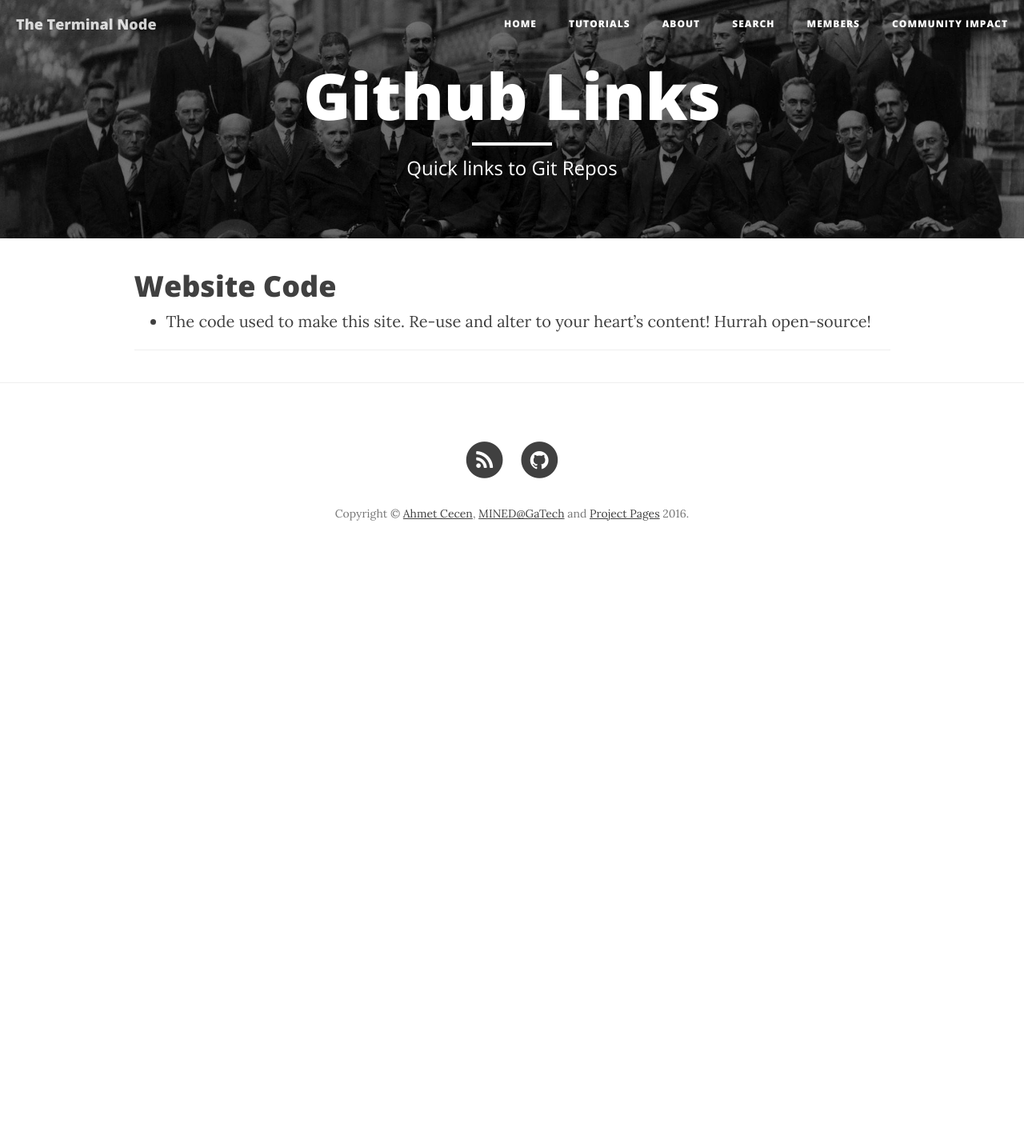
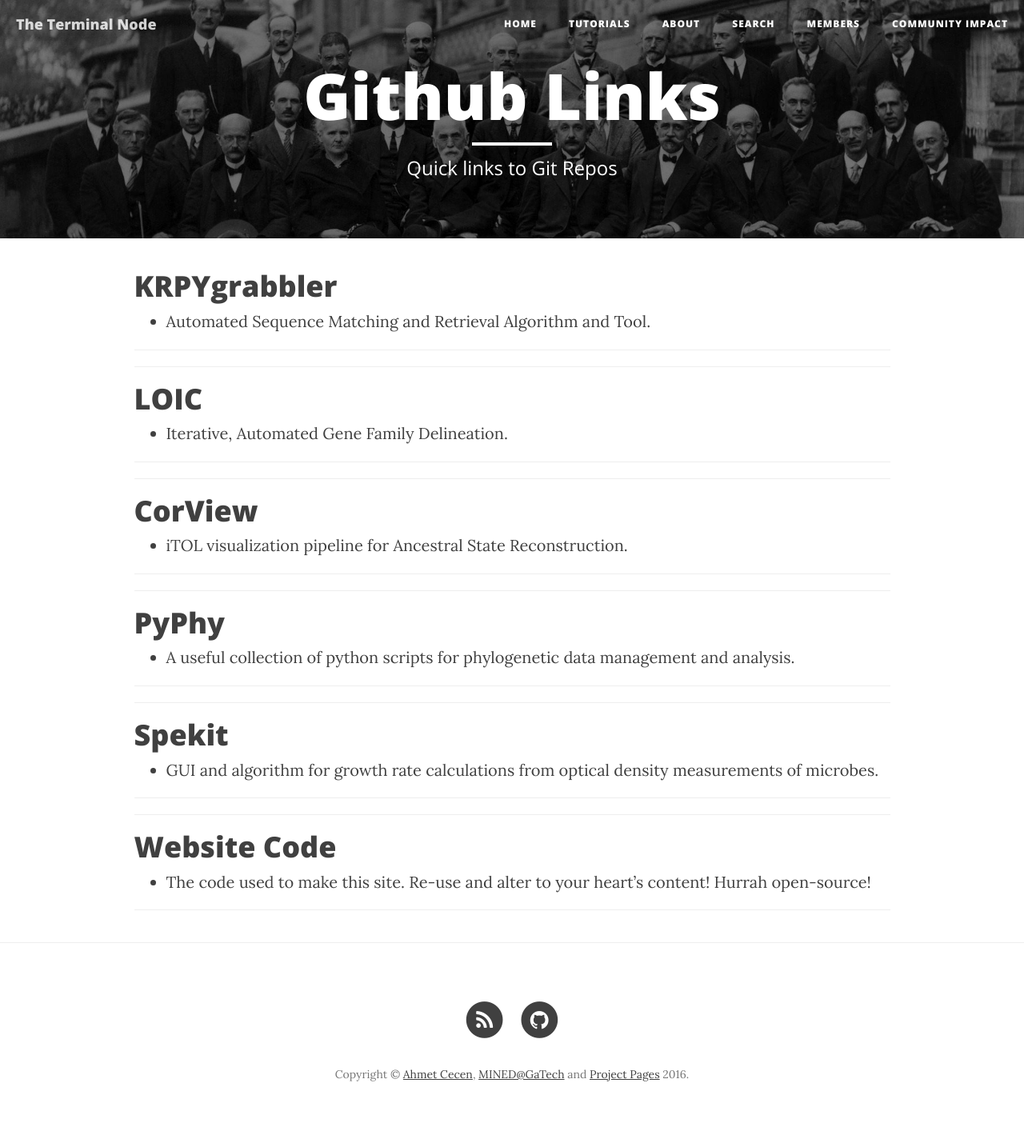
Before and after one commit to A-Swafford/a-swafford.github.io, a Jekyll site: the page built from linkpages/git_links.md, in a window 1280 px wide. Shown: the whole page at 80% size. Built offline with Jekyll 4.4.1, drawn with Linux system fonts in a browser that asks for light colours; nearby versions of some CDN libraries; before the commit the page ends 900 px from its top, so only the background shows below that.

```diff
--- a/linkpages/git_links.md
+++ b/linkpages/git_links.md
@@ -6,6 +6,32 @@ description: "Quick links to Git Repos"
 header-img: "img/home-bg.jpg"
 ---
 
+<h1><a href = "https://bitbucket.org/swafford/krpygrabbler">KRPYgrabbler</a></h1> - Automated Sequence Matching and Retrieval Algorithm and Tool.
+
+***
+---
+
+<h1><a href = "https://bitbucket.org/swafford/loic">LOIC</a></h1> - Iterative, Automated Gene Family Delineation.
+
+***
+---
+
+<h1><a href = "https://bitbucket.org/swafford/corview">CorView</a></h1> - iTOL visualization pipeline for Ancestral State Reconstruction.
+
+***
+---
+
+<h1><a href = "https://bitbucket.org/swafford/pyphy">PyPhy</a></h1> - A useful collection of python scripts for phylogenetic data management and analysis.
+
+***
+---
+
+<h1><a href = "https://bitbucket.org/swafford/spekit">Spekit</a></h1> - GUI and algorithm for growth rate calculations from optical density measurements of microbes.
+
+***
+
+---
+
 <h1><a href = "https://github.com/A-Swafford/a-swafford.github.io">Website Code</a></h1> - The code used to make this site. Re-use and alter to your heart's content! Hurrah open-source!
 
 ***
```
Also changed, not shown: linkpages/outreach_page.md (+1 -1 lines), LICENSES.md (added).
